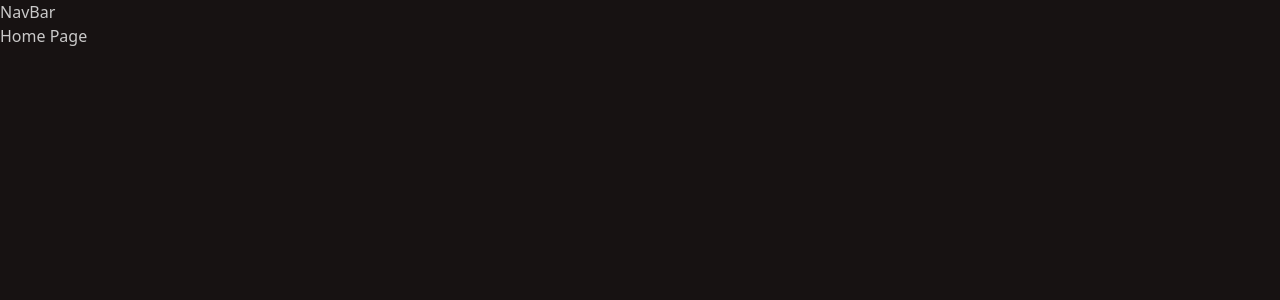
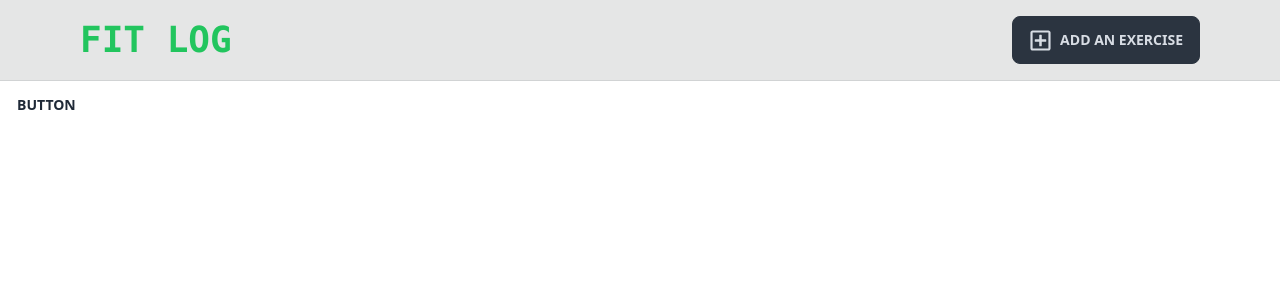
Before and after one commit to BugSlayer9000/FIT-LOG, a React app in the folder frontend/: page / in a window 1280 px wide. Shown: the top 300 px of the page. Built offline with nearby package versions, Linux system fonts and the light colour scheme; the HTML template or start-up script is replaced by a standard one.

Commit message:
Implemented :  The nav bar with active navigation

```diff
--- a/frontend/package.json
+++ b/frontend/package.json
@@ -13,6 +13,7 @@
     "react": "^19.2.0",
     "react-dom": "^19.2.0",
     "react-hot-toast": "^2.6.0",
+    "react-icons": "^5.5.0",
     "react-router-dom": "^7.13.0"
   },
   "devDependencies": {
--- a/frontend/src/App.jsx
+++ b/frontend/src/App.jsx
@@ -7,13 +7,12 @@ import NavBar from "./components/NavBar";
 
 const App = () => {
   return (
-    <div>
-      <NavBar/>
+    <div className="relative h-full w-full">
+      <NavBar />
       <Routes>
         <Route path="/" element={<HomePage />} />
         <Route path="/create" element={<CreatePage />} />
         <Route path="/exercise/:id" element={<EditPage />} />
-
       </Routes>
     </div>
   );
--- a/frontend/src/components/NavBar.jsx
+++ b/frontend/src/components/NavBar.jsx
@@ -1,11 +1,25 @@
-import React from 'react'
+import { FaRegPlusSquare } from "react-icons/fa";
+import { Link } from "react-router-dom";
+
+// [border:1px_solid_white]
 
 const NavBar = () => {
   return (
-    <div>
-      NavBar
+    <div className="bg-base-300 border-b border-base-content/10 ">
+      <div className="mx-auto max-w-6xl p-4">
+        <div className="flex items-center justify-between">
+          <Link to={"/"} className="text-4xl font-bold text-green-500 font-mono">
+            FIT LOG
+          </Link>
+          <div className="flex items-center gap-4">
+            <Link to={"/create"} className="btn btn-neutral">
+              <FaRegPlusSquare size={23}/> Add an exercise
+            </Link>
+          </div>
+        </div>
+      </div>
     </div>
-  )
-}
+  );
+};
 
-export default NavBar
+export default NavBar;
--- a/frontend/src/pages/HomePage.jsx
+++ b/frontend/src/pages/HomePage.jsx
@@ -5,7 +5,9 @@ const HomePage = () => {
     useEffect(() => {
         document.title = "HOME | FITLOG"
     },[])
-  return <div>Home Page</div>;
+  return <div>
+    <button className="btn btn-ghost">Button</button>
+  </div>;
 };
 
 export default HomePage;
--- a/frontend/tailwind.config.js
+++ b/frontend/tailwind.config.js
@@ -9,6 +9,6 @@ export default {
   },
   plugins: [daisyui],
   daisyui: {
-    themes : ["forest"]
+    themes : "forest"
   }
 };
```
Also changed, not shown: 1 other file (tests, documents, lock files or other folders).
